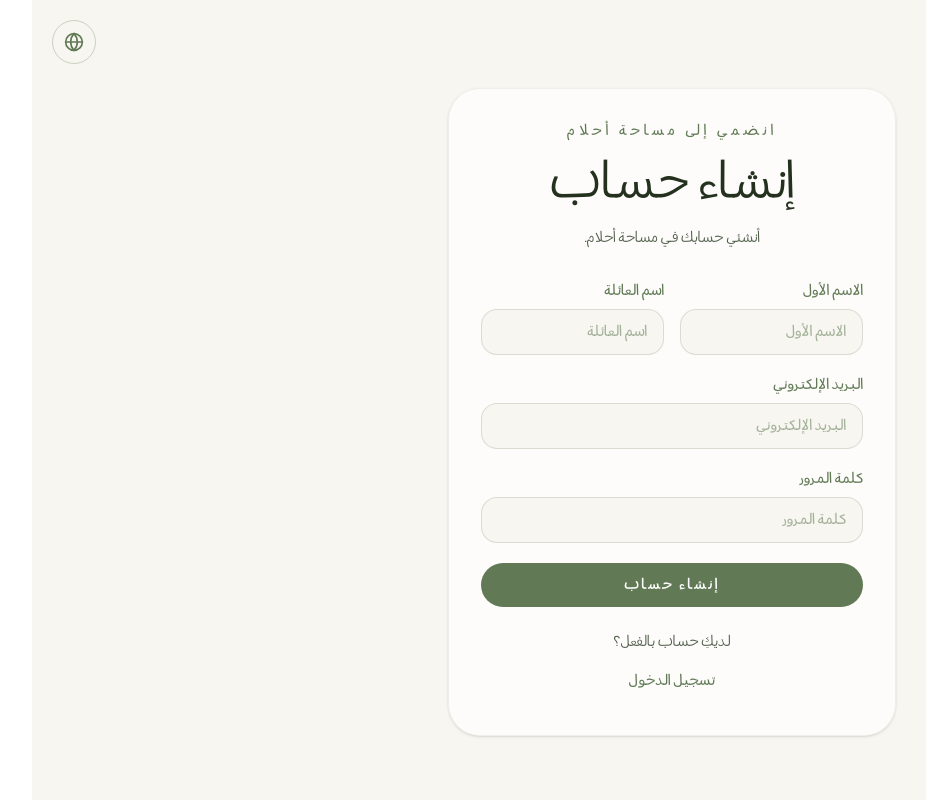
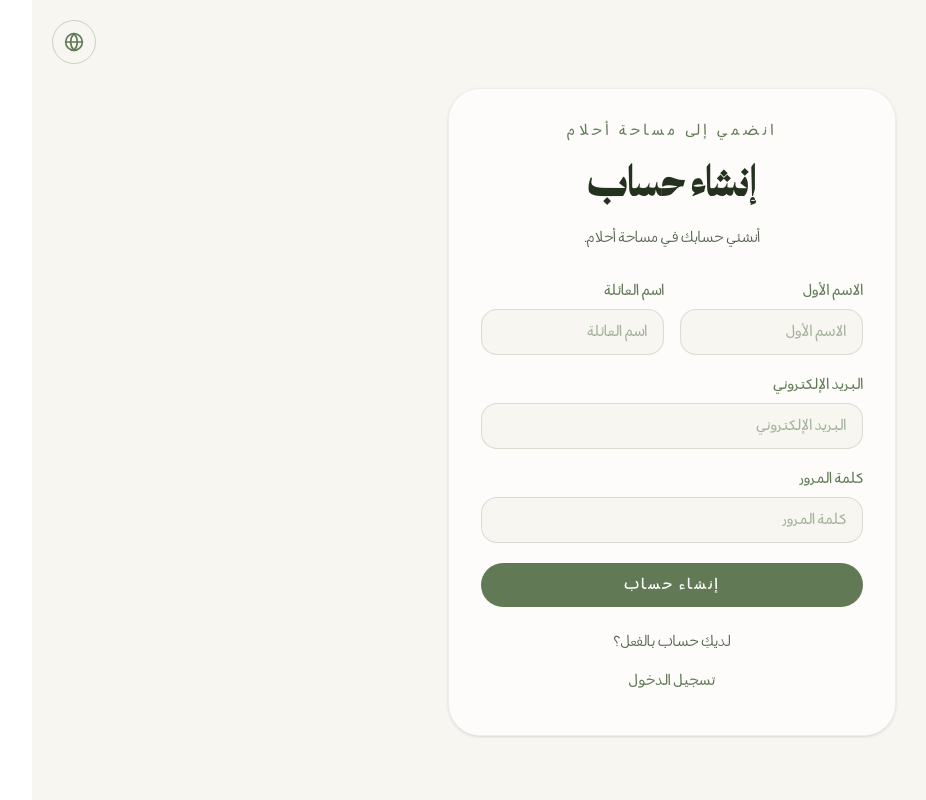
Before and after one commit to Tala-Jabaren/ahlam-space, a Next.js app: page /sign-up in a window 1280 px wide. Shown: the whole page, without its empty margins (93-1019 px from the left). Built offline with nearby package versions, Linux system fonts and the light colour scheme; no server answers.

Commit message:
style(typography): use Milan for page and section headings

```diff
--- a/src/app/globals.css
+++ b/src/app/globals.css
@@ -41,6 +41,14 @@ body {
   background: var(--background);
   color: var(--foreground);
   font-family: var(--font-true-arabic), Arial, Helvetica, sans-serif;
+}
+
+/* Page titles and primary section headings use the shared display face.
+   Keep all existing font sizes, line heights, spacing and colors. The serif
+   utility stays TrueArabic so logos, prices and body copy are unaffected. */
+:root :is(h1, h2) {
+  font-family: var(--font-milan-titles), var(--font-true-arabic), Arial, Helvetica, sans-serif;
+  font-weight: 900;
 }
 
 /* Trip photo strip (TripPhotoStrip component): the track renders the photo
--- a/src/app/layout.tsx
+++ b/src/app/layout.tsx
@@ -6,6 +6,14 @@ import { getLocale } from '@/i18n/get-locale'
 import { getDictionary } from '@/i18n/dictionaries'
 import { DEFAULT_OG_IMAGE, SITE_URL } from '@/lib/seo'
 import './globals.css'
+
+const milanTitles = localFont({
+  src: '../../public/fonts/Milan_Titles_Black.otf',
+  variable: '--font-milan-titles',
+  weight: '900',
+  style: 'normal',
+  display: 'swap',
+})
 
 const trueArabic = localFont({
   variable: '--font-true-arabic',
@@ -89,7 +97,7 @@ export default async function RootLayout({ children }: LayoutProps<'/'>) {
     <html
       lang={locale}
       dir={dirFor(locale)}
-      className={`${trueArabic.variable} h-full antialiased`}
+      className={`${trueArabic.variable} ${milanTitles.variable} h-full antialiased`}
     >
       <body className="min-h-full flex flex-col">
         <CartProvider>{children}</CartProvider>
--- a/src/components/home/hero-section.tsx
+++ b/src/components/home/hero-section.tsx
@@ -1,6 +1,5 @@
 import Image from 'next/image'
 import Link from 'next/link'
-import localFont from 'next/font/local'
 import WordRevealText from './word-reveal-text'
 
 export type HeroCopy = {
@@ -12,13 +11,6 @@ export type HeroCopy = {
   heroImageAlt: string
   heroChips: string[]
 }
-
-const milanTitles = localFont({
-  src: '../../../public/fonts/Milan_Titles_Black.otf',
-  weight: '900',
-  style: 'normal',
-  display: 'swap',
-})
 
 const focusRing = 'focus-visible:outline-2 focus-visible:outline-offset-2 focus-visible:outline-white'
 
@@ -88,7 +80,7 @@ export default function HeroSection({
       <div dir={dir} className="relative z-10 w-full px-5 pb-16 pt-32 sm:px-8 sm:pb-20 lg:px-10">
         <div className="mx-auto max-w-7xl">
           <div className="max-w-2xl">
-            <h1 className={`${milanTitles.className} -translate-y-4 text-balance leading-[1.05] text-white`} style={{ fontSize: 'clamp(2.75rem, 6.6vw, 6rem)' }}>
+            <h1 className="-translate-y-4 text-balance leading-[1.05] text-white" style={{ fontSize: 'clamp(2.75rem, 6.6vw, 6rem)' }}>
               <WordRevealText text={copy.heroHeadingLine1} reveal="load" className="block" />
               <WordRevealText text={copy.heroHeadingLine2} reveal="load" className="block" />
             </h1>
```
